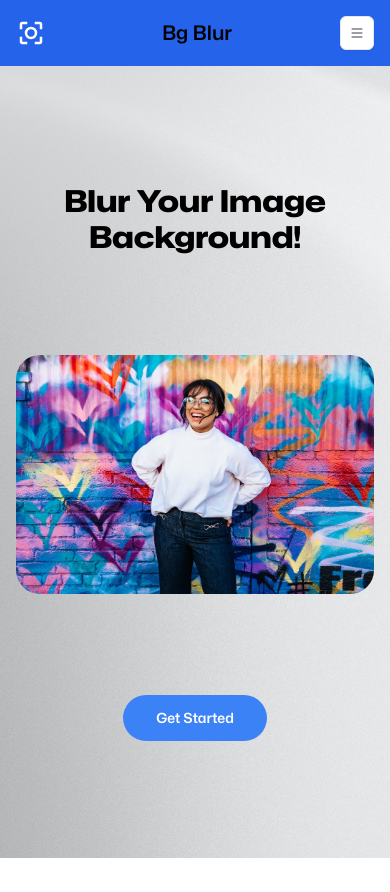
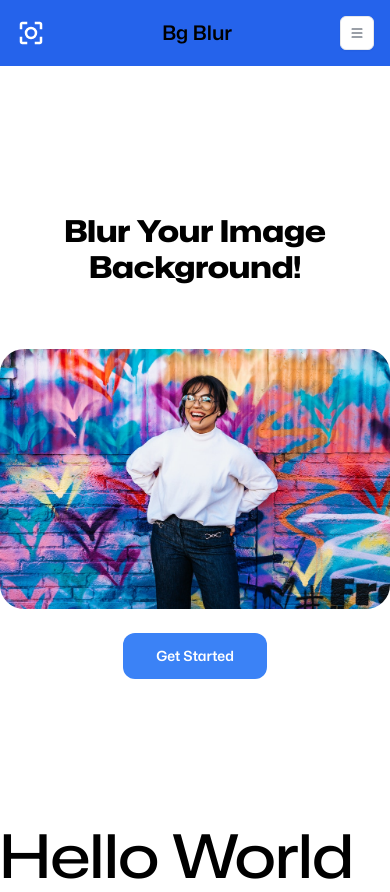
Before and after one commit to ConkCodes/bgblur-frontend, a React (Vite) app: page / in a window 390 px wide. Before the commit the page ends 858 px from the top, so only its background shows below. Built offline with nearby package versions, Linux system fonts and the light colour scheme.

Commit message:
worked on responsiveness of landing

```diff
--- a/src/components/Landing.jsx
+++ b/src/components/Landing.jsx
@@ -1,16 +1,36 @@
+
+// sm: 640
+// md: 768
+// lg: 1024
+// xl: 1280
+// 2xl: 1536
+
+// use height if height > width
+// use
+
+// flex flex-col items-center justify-center
+
+// solution: height max(90vh, 600 px) could be W rizz
+// note: if my content height is changing the 600 could not be big or small enough
+
+// px-4 py-32 sm:px-16 lg:px-64
 
 function Landing() {
   return (
-    <div className="p-4 sm:px-16 lg:px-64">
-      <div className="text-center flex flex-col items-center justify-evenly h-[90vh]">
+    <div className="text-center flex flex-col justify-center items-center min-h-[90vh]">
+      <div className="my-16">
         <h1 className="text-3xl sm:text-6xl font-extrabold">Blur Your Image Background!</h1>
-        <img src="src\assets\sample_image.jpg" alt="image" className="w-[750px] h-auto rounded-3xl"/>
-        <button type="button" className="py-3 px-4 w-36 rounded-3xl border border-transparent font-semibold bg-blue-500 text-sm text-white hover:bg-blue-600 transition-all">Get Started</button>
+      </div>
+      <div className="mb-16">
+        <img src="src\assets\sample_image.jpg" alt="image" className="w-[500px] h-auto rounded-3xl"/>
+        <button type="button" className="mt-6 py-3 px-4 w-36 rounded-xl border border-transparent font-semibold bg-blue-500 text-sm text-white hover:bg-blue-600 transition-all">Get Started</button>
       </div>
     </div>
   );
 }
 
+// grid grid-cols-1 lg:grid-cols-2 justify-items-center
+
 // py-3 px-4 inline-flex justify-center items-center gap-2 rounded-md border border-transparent font-semibold bg-blue-500 text-white hover:bg-blue-600 focus:outline-none focus:ring-2 focus:ring-blue-500 focus:ring-offset-2 transition-all text-sm dark:focus:ring-offset-gray-800
 // <button type="button" className="py-3 px-4 inline-flex justify-center items-center gap-2 rounded-md border border-transparent font-semibold text-blue-500 hover:text-blue-700 focus:outline-none focus:ring-2 ring-offset-white focus:ring-blue-500 focus:ring-offset-2 transition-all text-sm">Continue as Guest</button>
 
--- a/src/containers/App.jsx
+++ b/src/containers/App.jsx
@@ -21,6 +21,9 @@ class App extends Component {
         <div>
           <Nav/>
           <Landing/>
+          <div>
+            <h1 className="text-6xl">Hello World</h1>
+          </div>
         </div>
       );
     }
--- a/src/index.css
+++ b/src/index.css
@@ -14,11 +14,15 @@
 @layer base {
 	html {
 		font-family: 'Mona Sans';
-		background-image: url('src/assets/bg.jpg');
-		background-size: cover;
 	}
 	h1 {
 		font-weight: 500;
 		font-stretch: 125%;
 	}
 }
+
+@layer utilities {
+	.vhp {
+		height: max(100%, 90vh);
+	}
+}
```
